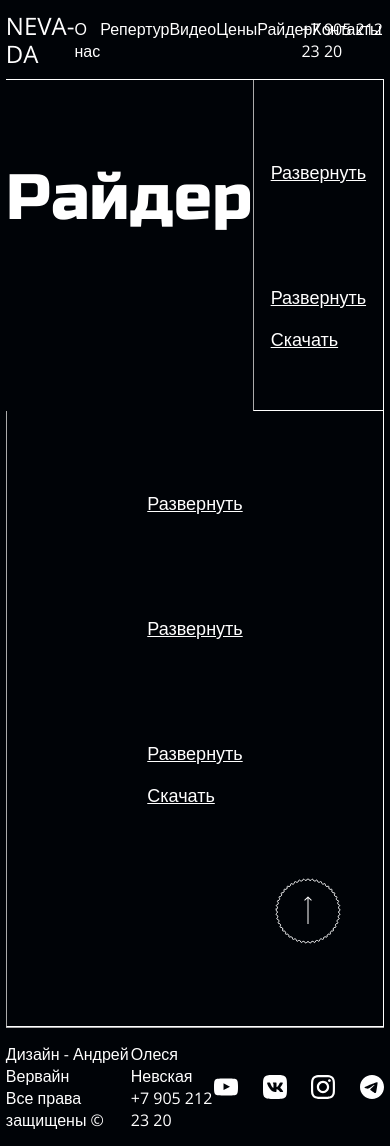
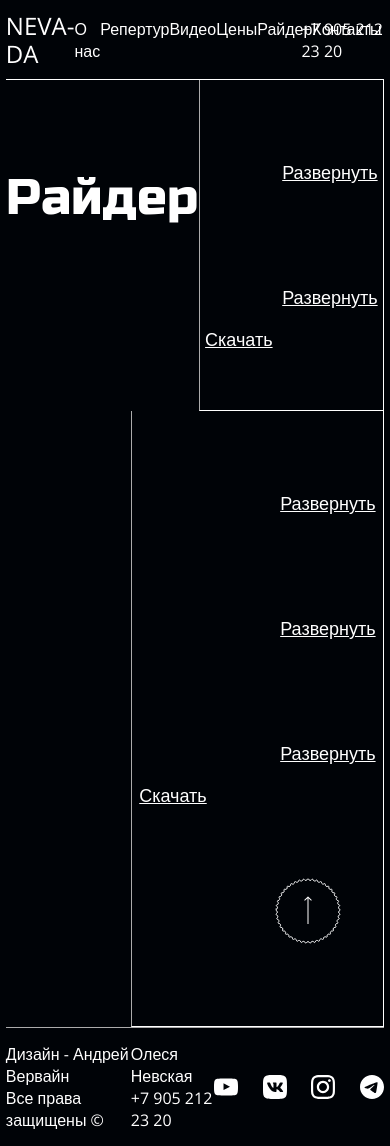
Before and after one commit to Svyat21/NEVA-DA-APP, a Django app: page /rider/ in a window 390 px wide. Run offline with Django 3.2, Linux system fonts and the light colour scheme; data that the repository does not hold is empty.

Commit message:
adaptive of the full_rider.html page for resolutions above 768px

```diff
--- a/nevada_app/nevada_shop/static/nevada_shop/css/base.css
+++ b/nevada_app/nevada_shop/static/nevada_shop/css/base.css
@@ -646,7 +646,7 @@ body{
     position: absolute;
     width: 100%;
     height: 100%;
-    bottom: 0px;
+    top: 0px;
     background: linear-gradient(
 0deg, #000307 9.17%, rgb(0 3 7 / 0%) 100%);
 }
@@ -668,6 +668,19 @@ body{
 }
 .last_div .up{
     bottom: 0px;
+}
+@media (max-width:1200px){
+    .rider_full_right{
+        width: 67%;
+    }
+    .rider_full_body {
+        width: 94%;
+    }
+}
+@media (max-width:1000px){
+    .rider_full_left .h1_main{
+        font-size: 50px;
+    }
 }
 
 
--- a/nevada_app/nevada_shop/templates/nevada_shop/full_rider.html
+++ b/nevada_app/nevada_shop/templates/nevada_shop/full_rider.html
@@ -28,8 +28,7 @@
         </div>
     </div>
     <div class="rider_full_contain">
-        <div class="rider_full_left">
-        </div>
+        <div class="rider_full_left"></div>
         <div class="rider_full_right">
             <div class="rider_full_body">
                 <h1 class="h1_standart">{{ rider.2.name }}</h1>
```
